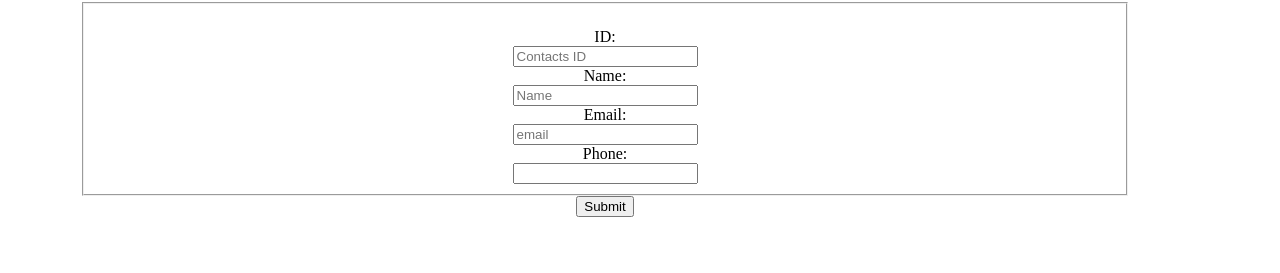
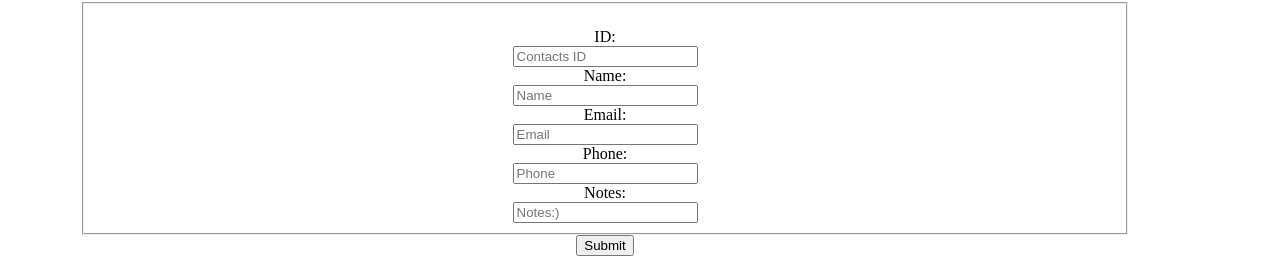
Before and after one commit to Yolisss/contactAppProject, a React (Create React App) app in the folder client/: page / in a window 1280 px wide. Shown: the part 215-488 px from the top of the page. Built offline with nearby package versions, Linux system fonts and the light colour scheme; no server answers.

Commit message:
included notes section in adding form

```diff
--- a/client/src/components/contacts.js
+++ b/client/src/components/contacts.js
@@ -215,7 +215,7 @@ const Contacts = () => {
             <input
               type="text"
               id="add-contacts-email"
-              placeholder="email"
+              placeholder="Email"
               value={state.email}
               onChange={(e) =>
                 dispatch({
@@ -228,13 +228,28 @@ const Contacts = () => {
             <label>Phone: </label>
             <br></br>
             <input
-              type="numbrt"
+              type="text"
               id="add-contacts-phone"
-              placeholder=""
+              placeholder="Phone"
               value={state.phone}
               onChange={(e) =>
                 dispatch({
                   type: "editPhone",
+                  payload: e.target.value,
+                })
+              }
+            />
+            <br></br>
+            <label>Notes: </label>
+            <br></br>
+            <input
+              type="text"
+              id="add-contacts-notes"
+              placeholder="Notes:)"
+              value={state.notes}
+              onChange={(e) =>
+                dispatch({
+                  type: "editNotes",
                   payload: e.target.value,
                 })
               }
```
